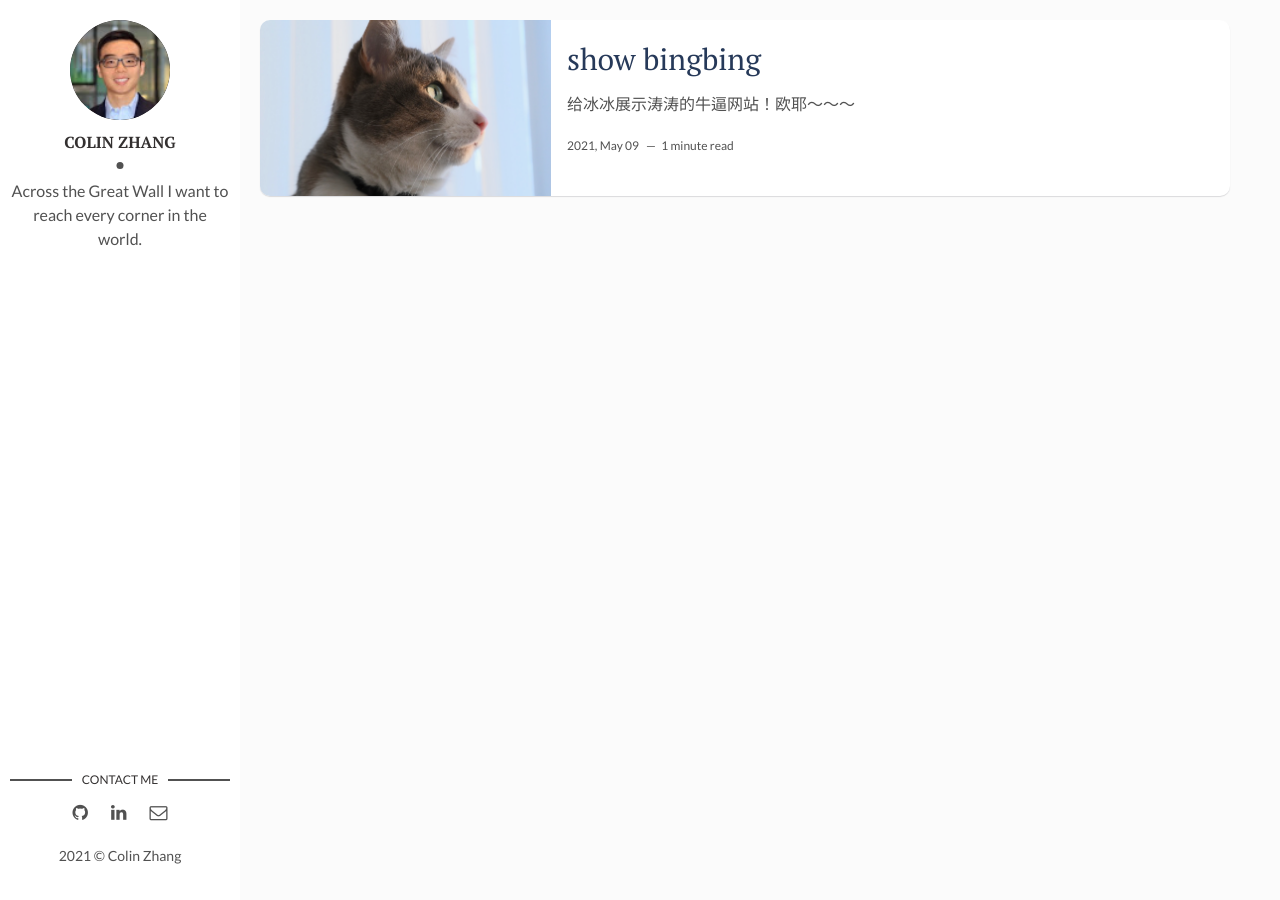
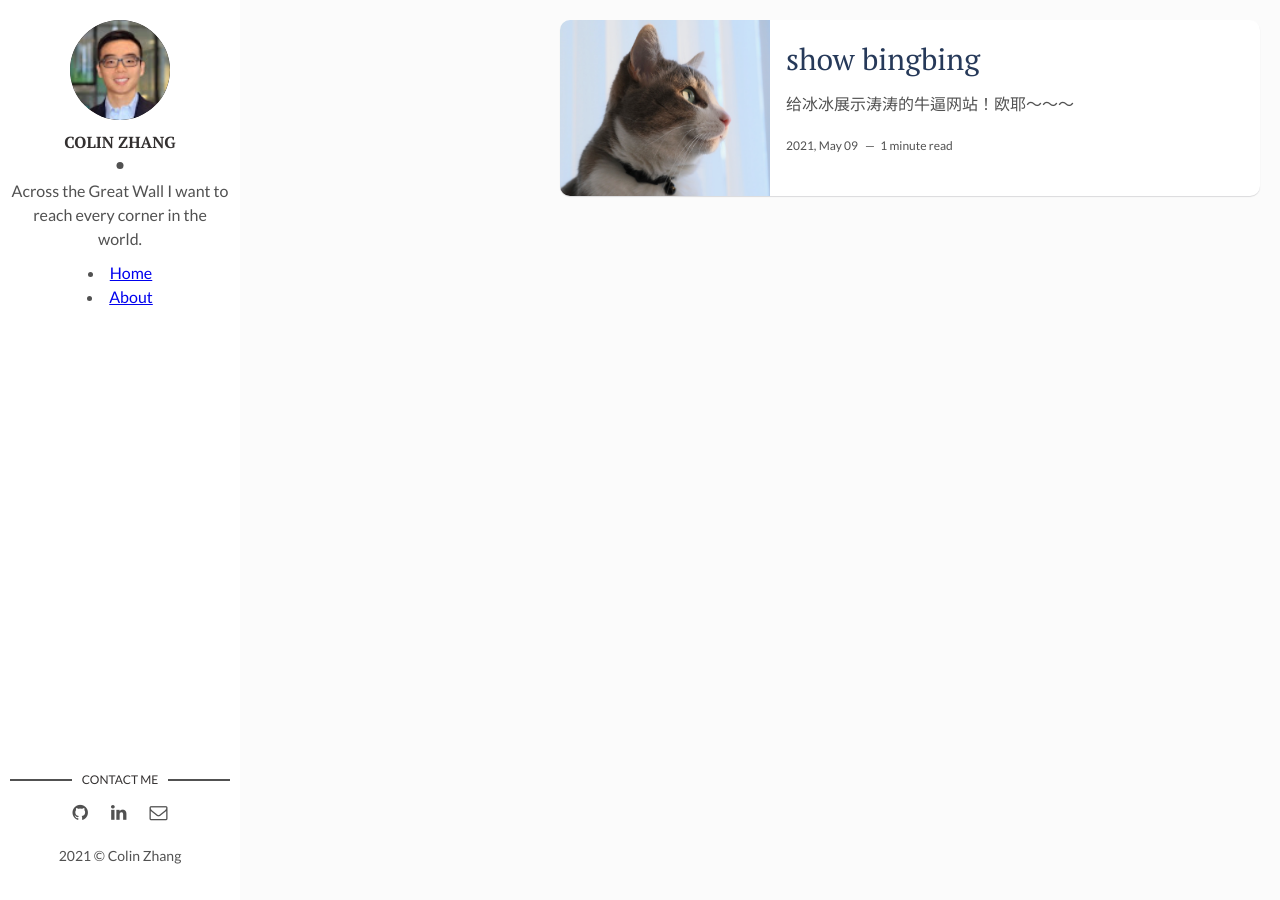
Before and after one commit to colinjuntaozhang/colinjuntaozhang.github.io, a Jekyll site: the page built from index.html, in a window 1280 px wide. Built offline with Jekyll 4.4.1, drawn with Linux system fonts in a browser that asks for light colours; the list of posts is cut into pages by our own code.

Commit message:
change margin left, and add Home, About buttons

```diff
--- a/_layouts/main.html
+++ b/_layouts/main.html
@@ -10,6 +10,8 @@ layout: default
       </div>
       <div class="author-name">{{site.author}}</div>
       <p>{{site.about-author}}</p>
+      <li><a href="/">Home</a></li>
+      <li><a href="/about/">About</a></li>
     </div>
   </header> <!-- End Header -->
   <footer>
--- a/assets/css/main.css
+++ b/assets/css/main.css
@@ -777,6 +777,7 @@ body {
   color: #515151;
   background-color: #fbfbfb;
   margin: 0;
+  margin-left: 300px;
   -webkit-font-smoothing: antialiased;
   -moz-osx-font-smoothing: grayscale;
 }
```
